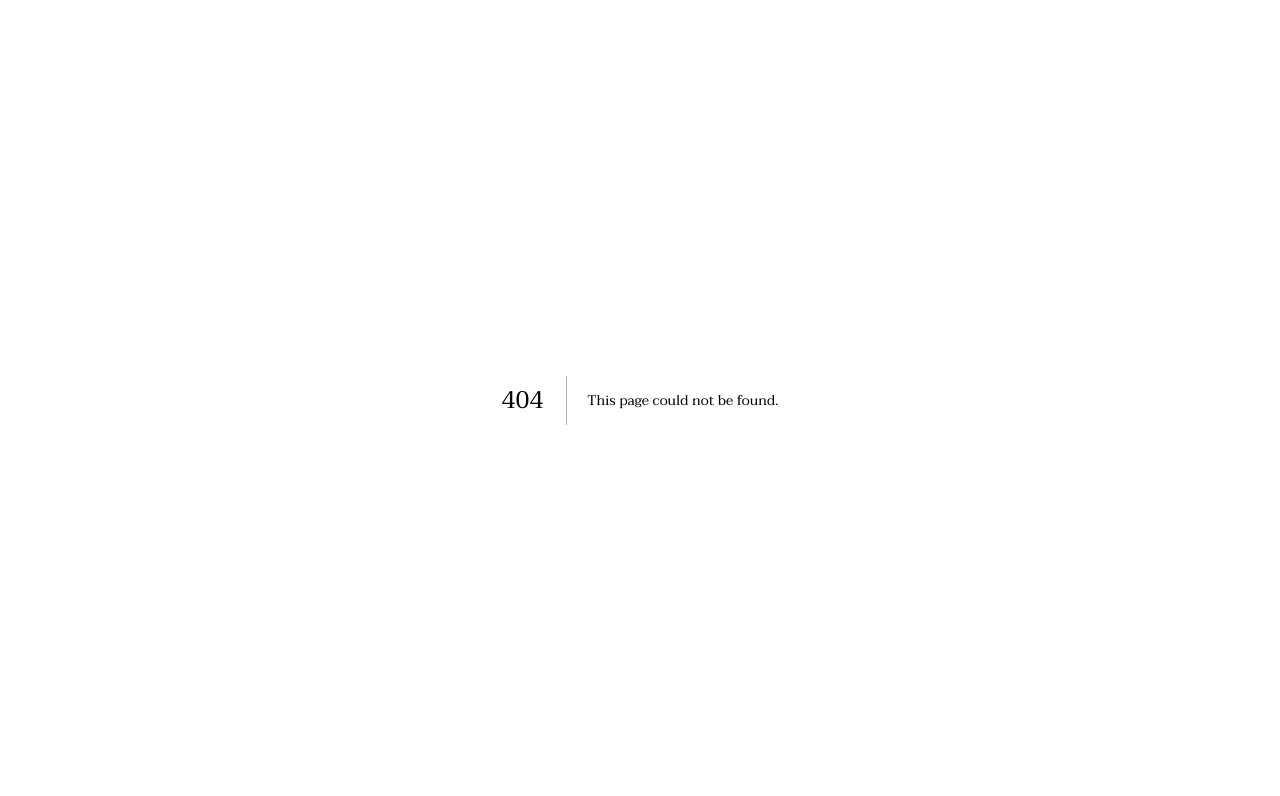
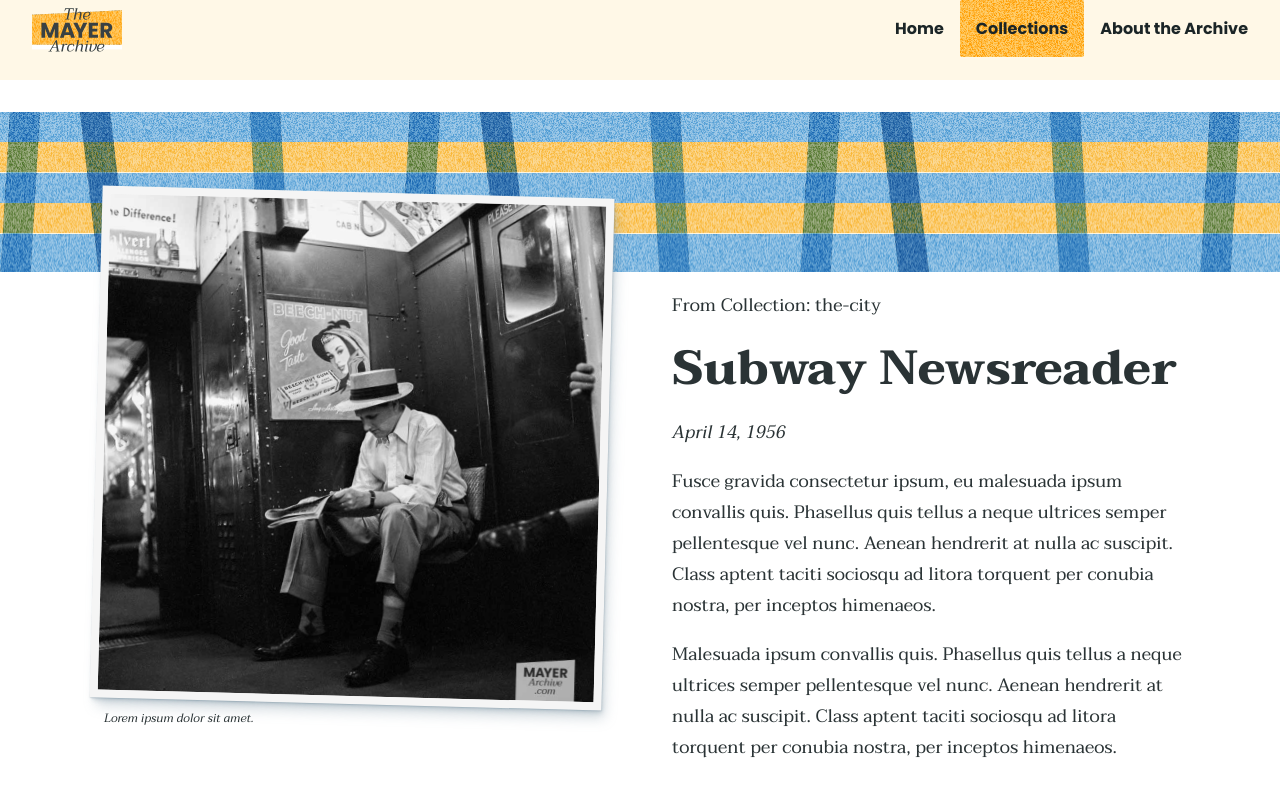
Before and after one commit to johnthedesigner/mayer-archive, a Next.js app: page /collections/the-city/232_1952-06-16_03_1000x1000.jpg in a window 1280 px wide. Before the commit this address had no page. Shown: the top 796 px of the page. Built offline with nearby package versions, Linux system fonts and the light colour scheme.

Commit message:
Adding photo detail page, and highlighting subpages in nav

```diff
--- a/components/CollectionHero.js
+++ b/components/CollectionHero.js
@@ -1,5 +1,4 @@
 import Photograph from "./Photograph";
-import Hero from "./Hero";
 import PageBody from "./PageBody";
 
 const CollectionHero = ({
--- a/components/Header.js
+++ b/components/Header.js
@@ -1,3 +1,4 @@
+import _ from "lodash";
 import Link from "next/link";
 import { withRouter } from "next/router";
 
@@ -45,6 +46,22 @@ const navItemStyles = (color) => {
   }
 };
 
+const isNavBranch = (routerPath, navPath) => {
+  if (navPath === "/" && routerPath === "/") {
+    console.log(routerPath, navPath, "this is the homepage");
+    // If both are homepage
+    return true;
+  } else if (navPath !== "/" && _.includes(routerPath, navPath)) {
+    console.log(routerPath, navPath, "this page matches");
+    // If navpath isn't homepage but is a substring of routerpath
+    return true;
+  } else {
+    console.log(routerPath, navPath, "this page is somewhere else");
+    // This navpath isn't active
+    return false;
+  }
+};
+
 const Header = ({ title, color, router }) => {
   return (
     <header className="global-header">
@@ -54,7 +71,8 @@ const Header = ({ title, color, router }) => {
           {navPages.map((page) => {
             let activeClass = "";
             let styles = {};
-            if (router.pathname === page.path) {
+            // console.log(_.includes(router.pathname, page.path));
+            if (isNavBranch(router.pathname, page.path)) {
               activeClass = "main-nav__link--active";
               styles = navItemStyles(color);
             }
--- /dev/null
+++ b/components/PhotoHero.js
@@ -0,0 +1,54 @@
+import Link from "next/link";
+
+import Photograph from "./Photograph";
+import PageBody from "./PageBody";
+
+const PhotoHero = ({ imageId, photoCaption, collection, CollectionIntro }) => {
+  let styles = {
+    backgroundImage: `url("/hero-bg-04.svg")`,
+    height: "10rem",
+  };
+
+  return (
+    <div className="photo-hero">
+      <div className="photo-hero__background" style={styles} />
+      <PageBody>
+        <div className="photo-hero__content">
+          <div className="photo-hero__image-container">
+            <Photograph
+              imageId={imageId}
+              resolution="1000"
+              zoomResolution="1000"
+              collection={collection}
+              caption={photoCaption}
+              priority={true}
+            />
+          </div>
+          <div className="photo-hero__text-container">
+            <p>
+              From Collection:{" "}
+              <Link href={`/collections/${collection}`}>
+                <a title={collection}>{collection}</a>
+              </Link>
+            </p>
+            <h3>Subway Newsreader</h3>
+            <p>
+              <em>April 14, 1956</em>
+            </p>
+            <CollectionIntro />
+          </div>
+        </div>
+        {/* <div className="single-column">
+          <p>
+            Fusce gravida consectetur ipsum, eu malesuada ipsum convallis quis.
+            Phasellus quis tellus a neque ultrices semper pellentesque vel nunc.
+            Aenean hendrerit at nulla ac suscipit. Class aptent taciti sociosqu
+            ad litora torquent per conubia nostra, per inceptos himenaeos.
+          </p>
+        </div> */}
+      </PageBody>
+    </div>
+  );
+};
+
+export default PhotoHero;
--- a/package.json
+++ b/package.json
@@ -8,6 +8,7 @@
     "lint": "next lint"
   },
   "dependencies": {
+    "lodash": "^4.17.21",
     "next": "12.0.4",
     "react": "17.0.2",
     "react-dom": "17.0.2"
--- /dev/null
+++ b/pages/collections/[collection]/[photoId].js
@@ -0,0 +1,40 @@
+import Link from "next/link";
+
+import Header from "../../../components/Header";
+import PhotoHero from "../../../components/PhotoHero";
+
+const PhotoDetail = () => {
+  return (
+    <>
+      <Header color="gold" />
+      <PhotoHero
+        imageId="232_1952-06-16_03"
+        collection="the-city"
+        collectionTitle="The City"
+        collectionDateRange="1947 – 1956"
+        photoCaption="Lorem ipsum dolor sit amet."
+        CollectionIntro={() => {
+          return (
+            <>
+              <p>
+                Fusce gravida consectetur ipsum, eu malesuada ipsum convallis
+                quis. Phasellus quis tellus a neque ultrices semper pellentesque
+                vel nunc. Aenean hendrerit at nulla ac suscipit. Class aptent
+                taciti sociosqu ad litora torquent per conubia nostra, per
+                inceptos himenaeos.
+              </p>
+              <p>
+                Malesuada ipsum convallis quis. Phasellus quis tellus a neque
+                ultrices semper pellentesque vel nunc. Aenean hendrerit at nulla
+                ac suscipit. Class aptent taciti sociosqu ad litora torquent per
+                conubia nostra, per inceptos himenaeos.
+              </p>
+            </>
+          );
+        }}
+      />
+    </>
+  );
+};
+
+export default PhotoDetail;
--- a/pages/collections/the-city.js
+++ b/pages/collections/the-city.js
@@ -1,4 +1,5 @@
 import Link from "next/link";
+
 import Header from "../../components/Header";
 import Photograph from "../../components/Photograph";
 import PageBody from "../../components/PageBody";
--- a/styles/globals.css
+++ b/styles/globals.css
@@ -389,6 +389,43 @@ img.photo__zoom-image {
   padding: 0.5rem 2rem;
 }
 
+/* Photo Detail */
+.photo-hero {
+  position: relative;
+}
+
+.photo-hero__background {
+  position: absolute;
+  top: 0;
+  right: 0;
+  left: 0;
+  z-index: -1;
+}
+
+.photo-hero__date-range {
+  font-style: italic;
+}
+
+.photo-hero__content {
+  width: 100%;
+  display: flex;
+  flex-direction: row;
+  align-items: top;
+  margin: 1rem 0;
+  padding-top: 4rem;
+  box-sizing: border-box;
+}
+
+.photo-hero__image-container,
+.photo-hero__text-container {
+  flex: 1;
+  padding: 0 2rem;
+}
+
+.photo-hero__text-container {
+  padding-top: 6rem;
+}
+
 .single-column {
   width: 50%;
   margin: 4rem auto;
```
Also changed, not shown: public/hero-bg-04.svg (added), 1 other file (tests, documents, lock files or other folders).
